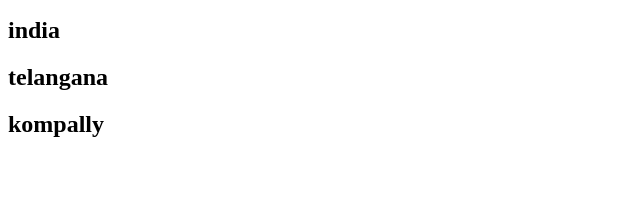
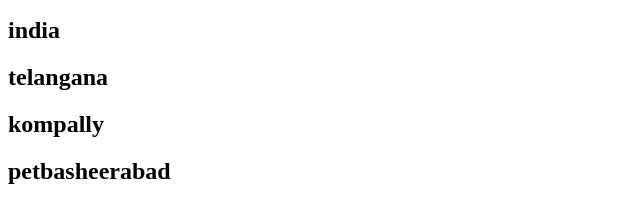
Before and after one commit to iamsrinivasn/MyWeb, a plain HTML site: page index.html in a window 1280 px wide. Shown: the part 96-318 px from the top of the page, without its empty margins (0-640 px from the left). Drawn offline with Linux system fonts and the light colour scheme.

Commit message:
column added1

```diff
--- a/index.html
+++ b/index.html
@@ -3,3 +3,4 @@
 <h2> india </h2>
 <h2> telangana </h2>
 <h2>kompally</h2>
+<h2>petbasheerabad</h2>
```
